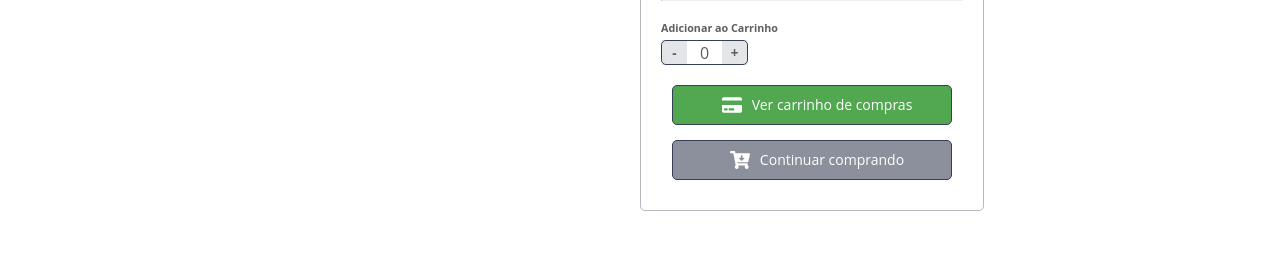
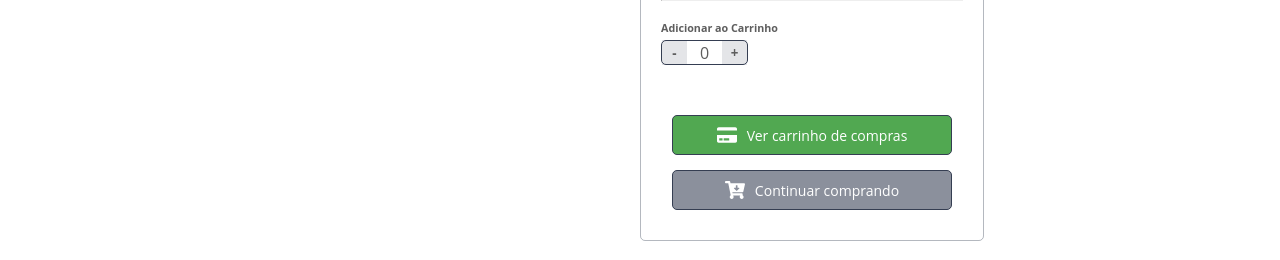
Before and after one commit to ricardo-sousa-dev/test-hype-frontend-typescript, a React (Create React App) app: page /product/1 in a window 1280 px wide. Shown: the part 337-597 px from the top of the page. Built offline with nearby package versions, Linux system fonts and the light colour scheme.

Commit message:
refact: componentizing cart buttons

```diff
--- a/src/components/buttons/GoToButton.jsx
+++ b/src/components/buttons/GoToButton.jsx
@@ -5,18 +5,14 @@ import './css/GoToButton.css';
 
 function goToButton(props) {
   const navigate = useNavigate();
-  const { route, title, icon } = props;
-
-  const goToPay = () => {
-    navigate(route);
-  }
+  const { route, title, icon, payload } = props;
 
   const iconComponent = () => {
     switch (icon) {
       case "FaCreditCard":
         return <button
           type="button"
-          onClick={() => goToPay()}
+          onClick={() => navigate(route, { state: payload })}
           className="go-to-button"
           style={{ background: "rgba(0, 128, 0, 0.683)" }}
         >
@@ -25,8 +21,19 @@ function goToButton(props) {
             {title}
           </span>
         </button>
+
       case "FaCartArrowDown":
-        return <FaCartArrowDown className="icon-button" />
+        return <button
+        type="button"
+        onClick={() => navigate(route)}
+        className="go-to-button"
+        style={{ background: "#353e5292" }}
+      >
+        <FaCartArrowDown className="icon-button" />
+        <span className="text-button">
+          {title}
+        </span>
+      </button>
     }
   }
   return iconComponent();
--- a/src/components/buttons/css/GoToButton.css
+++ b/src/components/buttons/css/GoToButton.css
@@ -13,7 +13,7 @@
 }
 
 .go-to-button:hover{
-  background-color: #353e52;
+  background-color: #353e52 !important;
 }
 
 .text-button {
--- a/src/components/index.js
+++ b/src/components/index.js
@@ -11,7 +11,7 @@ import SelectQuantityProduct from './cards/CardSelectQuantityProduct';
 import CartListProducts from '../components/cart/CartListProducts';
 import CartShipping from './cart/CartShipping';
 import CartModal from './cart/CartOffCanvas';
-import GoToPayButton from './buttons/GoToButton';
+import GoToButton from './buttons/GoToButton';
 import SearchEmpty from './header/SearchEmpty';
 import Loading from './home/Loading';
 import CardProduct from './cards/CardProduct';
@@ -30,7 +30,7 @@ export {
   CartListProducts,
   CartShipping,
   CartModal,
-  GoToPayButton,
+  GoToButton,
   SearchEmpty,
   Loading,
   CardProduct
--- a/src/pages/Cart.jsx
+++ b/src/pages/Cart.jsx
@@ -1,8 +1,7 @@
 import React, { useContext, useState } from 'react';
 import { Link, useNavigate } from 'react-router-dom';
 import Context from '../context/Context';
-import { CartPaymentMethod, CartListProducts, CartEmpt, CartShipping, Footer, HeaderGeneric } from '../components';
-import { FaCartArrowDown, FaCreditCard } from "react-icons/fa"; //https://react-icons.github.io/react-icons/icons?name=fa
+import { CartPaymentMethod, CartListProducts, CartEmpt, CartShipping, Footer, HeaderGeneric, GoToButton } from '../components';
 import './css/Cart.css';
 
 
@@ -34,9 +33,6 @@ function Cart() {
     products: localStorageCart,
   }
 
-  const goCheckout = () => {
-    navigate('/checkout', { state: { sale } });
-  }
 
   return (
     <div className="cart">
@@ -55,18 +51,8 @@ function Cart() {
             <CartShipping />
             <CartPaymentMethod method={setPaymentMethod} />
             <h2 className="cart-total">Total: {totalCart || 0}</h2>
-            <button type="button" onClick={() => goCheckout()} className="go-to-cart">
-              <span className="text-button">
-                <FaCreditCard style={{ fill: '#fff', cursor: 'pointer', fontSize: '20px', marginRight: '10px' }} />
-                Finalizar Compra
-              </span>
-            </button>
-            <Link type="button" to="/" className="go-to-shopping">
-              <span className="text-button">
-                <FaCartArrowDown style={{ fill: '#fff', cursor: 'pointer', fontSize: '20px', marginRight: '10px' }} />
-                Continuar comprando
-              </span>
-            </Link>
+            <GoToButton route="/checkout" title="Finalizar compra" icon="FaCreditCard" payload={sale}/>
+            <GoToButton route="/" title="Continuar comprando" icon="FaCartArrowDown" />
           </div>
         </div> : <CartEmpt />}
       <Footer />
--- a/src/pages/ProductPage.jsx
+++ b/src/pages/ProductPage.jsx
@@ -1,7 +1,7 @@
 import React, { useEffect, useState, useMemo, useContext } from 'react';
 import Context from '../context/Context';
 import { Link } from 'react-router-dom';
-import { Footer, HeaderGeneric, SelectQuantityProduct, CartModal } from '../components';
+import { Footer, HeaderGeneric, SelectQuantityProduct, CartModal, GoToButton } from '../components';
 import './css/ProductPage.css';
 import { FaCartArrowDown, FaCreditCard, FaHeart } from "react-icons/fa"; //https://react-icons.github.io/react-icons/icons?name=fa
 import formatCoin from '../utils/formatCoin';
@@ -15,7 +15,7 @@ function ProductPage() {
 
   useEffect(() => {
     setShowModalCart(false)
-  },[])
+  }, [])
 
   useEffect(() => {
     if (favorites && favorites.length > 0) {
@@ -88,19 +88,8 @@ function ProductPage() {
             <SelectQuantityProduct key={product.name} product={product}
             />
             <div className="buttons">
-
-              <Link type="button" to="/cart" className="go-to-cart">
-                <span className="text-button">
-                  <FaCreditCard style={{ fill: '#fff', cursor: 'pointer', fontSize: '20px', marginRight: '10px' }} />
-                  Ver carrinho de compras
-                </span>
-              </Link>
-              <Link type="button" to="/" className="go-to-shopping">
-                <span className="text-button">
-                  <FaCartArrowDown style={{ fill: '#fff', cursor: 'pointer', fontSize: '20px', marginRight: '10px' }} />
-                  Continuar comprando
-                </span>
-              </Link>
+              <GoToButton route="/cart" title="Ver carrinho de compras" icon="FaCreditCard" />
+              <GoToButton route="/" title="Continuar comprando" icon="FaCartArrowDown" />
             </div>
           </div>
         </div>
--- a/src/pages/css/ProductPage.css
+++ b/src/pages/css/ProductPage.css
@@ -62,6 +62,7 @@ a:hover {
 .product-details {
   padding-bottom: 30px;
 }
+
 .product-name {
   align-items: center;
   display: flex;
@@ -108,6 +109,7 @@ a:hover {
   align-items: center;
   display: flex;
   flex-direction: column;
+  margin-top: 30px;
 }
 
 .product-cart {
@@ -117,35 +119,3 @@ a:hover {
 .add-cart {
   margin-top: 20px;
 }
-
-.go-to-cart,
-.go-to-shopping {
-  align-items: center;
-  background-color: rgba(0, 128, 0, 0.683);
-  border: 1px solid #353e52;
-  border-radius: 5px;
-  display: flex;
-  font-size: 14px;
-  height: 40px;
-  justify-content: center;
-  margin-top: 15px;
-  max-width: 315px;
-  min-width: 280px;
-  padding: 0;
-}
-
-.go-to-shopping {
-  background-color: #353e5292;
-}
-
-.go-to-cart:hover,
-.go-to-shopping:hover {
-  background-color: #353e52;
-}
-
-.text-button {
-  color: #fff;
-  display: flex;
-  justify-content: center;
-  margin-left: 10px;
-}
```
